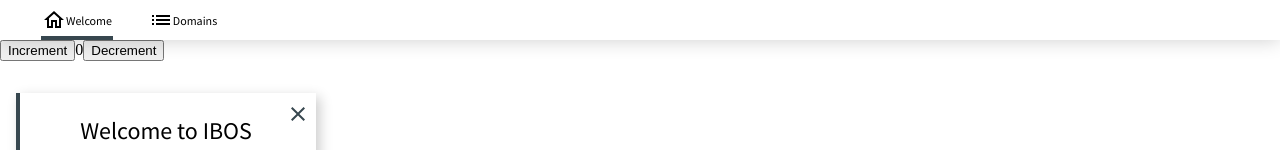
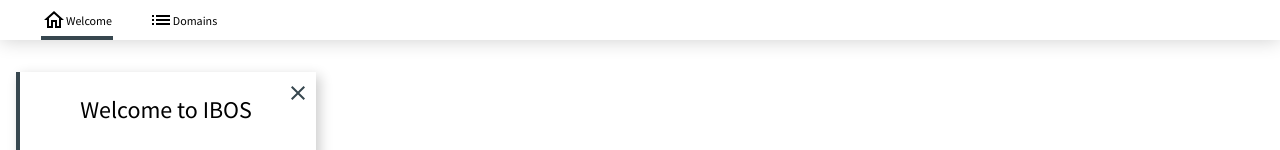
Before and after one commit to fromITzerotoIThero/IBOS, a React (Create React App) app: page / in a window 1280 px wide. Shown: the top 150 px of the page. Built offline with nearby package versions, Linux system fonts and the light colour scheme; no server answers; the database is empty.

Commit message:
Remove test Counter from App.js

```diff
--- a/src/App.js
+++ b/src/App.js
@@ -1,7 +1,6 @@
 import React from 'react';
 import { useState } from 'react';
 import { Route, Routes } from 'react-router-dom';
-import Counter from './features/counter/Counter';
 import Header from './components/Header/Header';
 import Accordion from './components/Accordion/Accordion';
 import DomainsOverview from './components/DomainsOverview/DomainsOverview';
@@ -23,7 +22,6 @@ function App() {
     return (
         <div>
             <Header />
-            <Counter />
             <Routes>
                 <Route
                     path="/"
```
